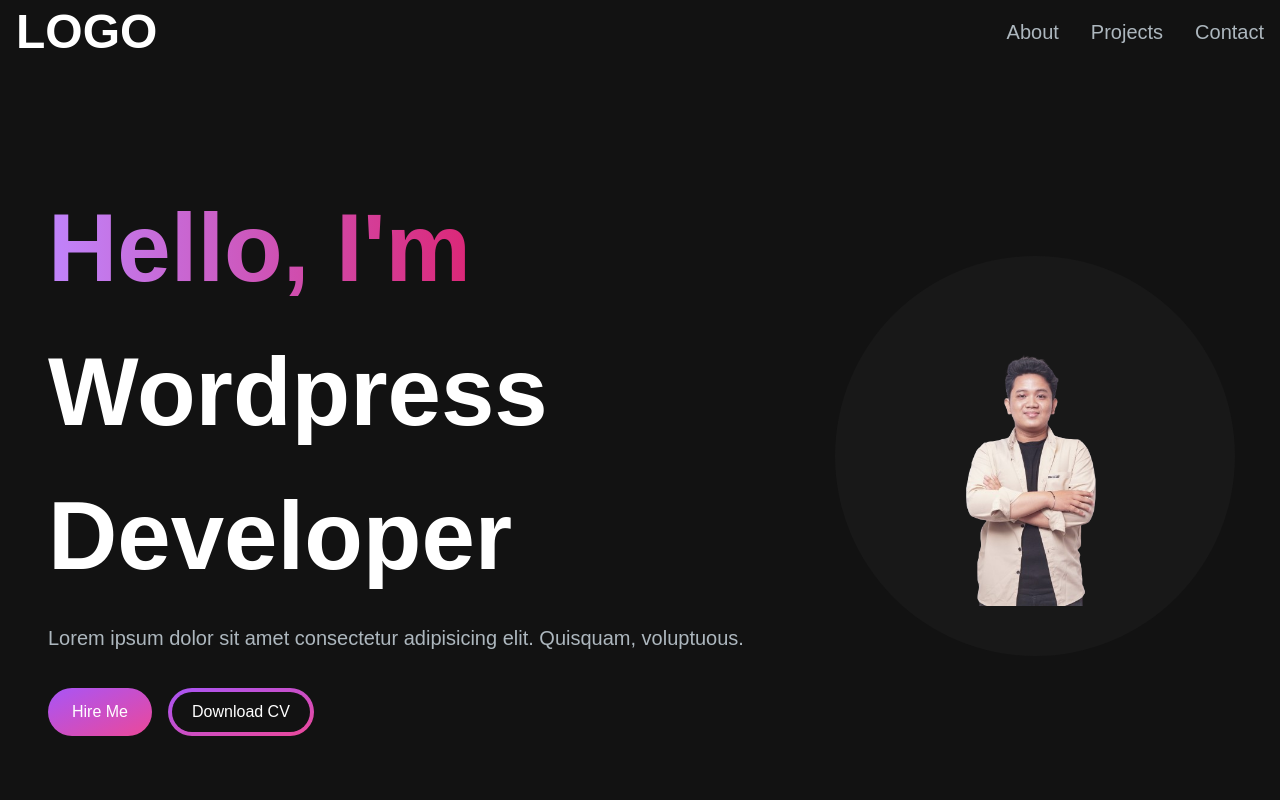
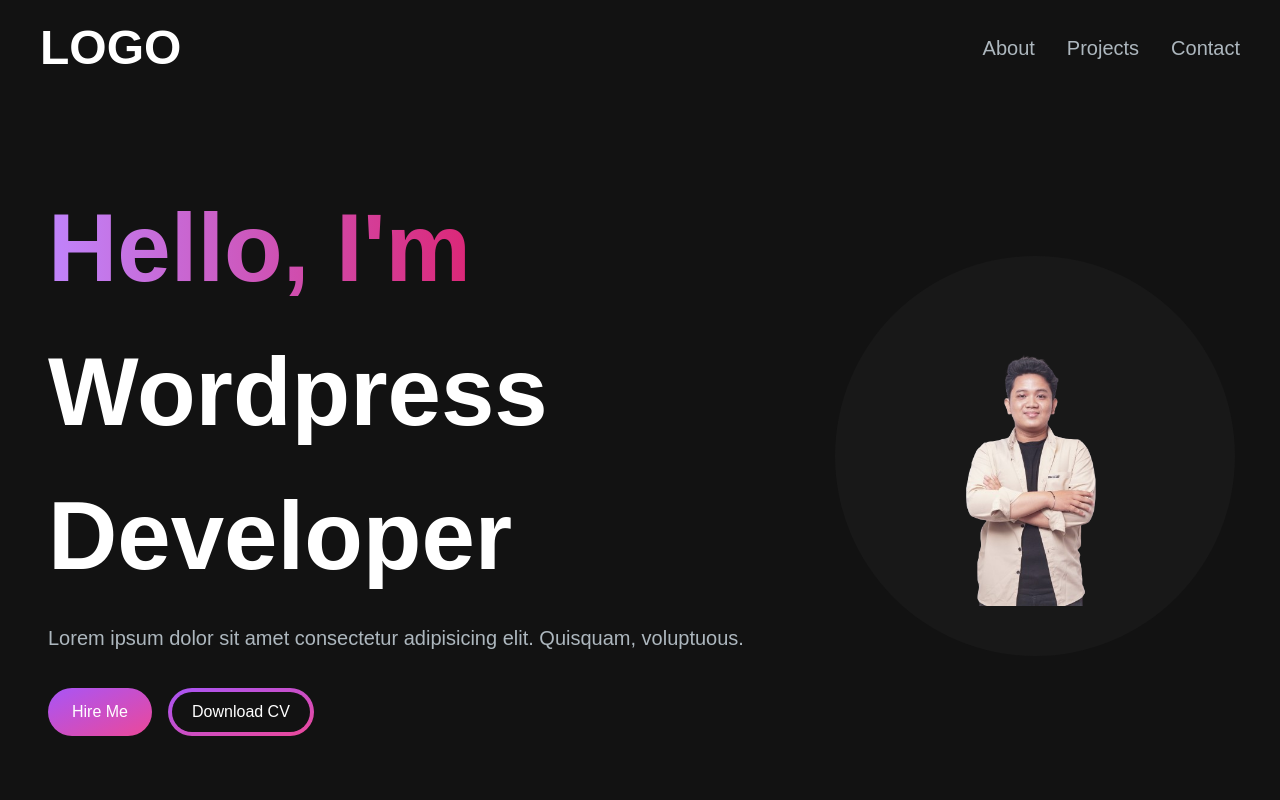
Before and after one commit to ErikoSyahPutra/Personal-Portfolio, a Next.js app: page / in a window 1280 px wide. Shown: the top 800 px of the page. Built offline with nearby package versions, Linux system fonts and the light colour scheme.

Commit message:
Update: Navbar margin

```diff
--- a/src/app/components/Navbar.jsx
+++ b/src/app/components/Navbar.jsx
@@ -25,7 +25,7 @@
 
   return (
     <nav className="fixed top-0 left-0 right-0 z-10 bg-[#121212] bg-opacity-100 ">
-      <div className="flex flex-wrap items-center justify-between mx-auto px-4 py-2">
+      <div className="flex flex-wrap items-center justify-between mx-auto px-10 py-6">
         <Link
           href={"/"}
           className="text-2xl md:text-5xl text-white font-semibold "
```
